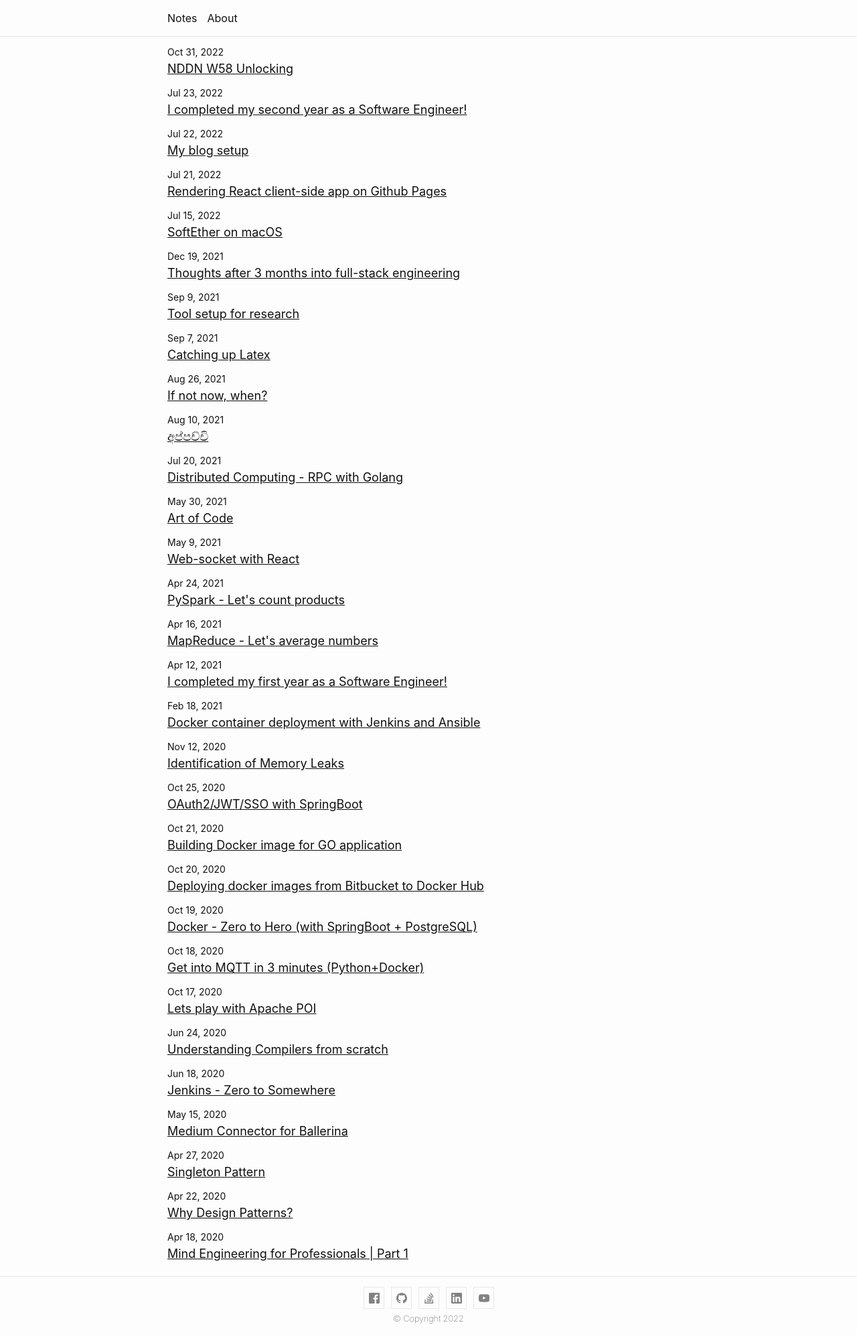
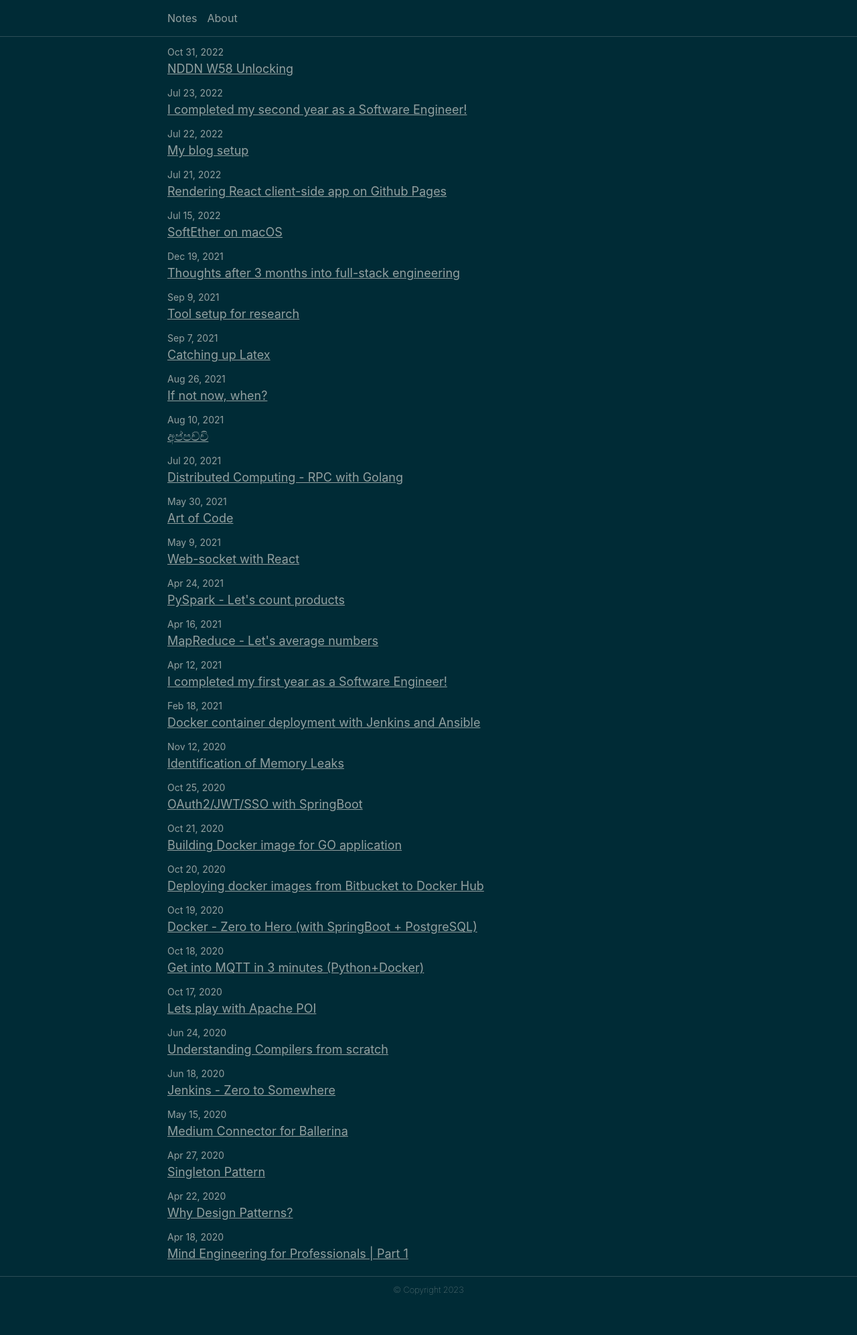
Before and after one commit to isurunuwanthilaka/isurunuwanthilaka.github.io, a Jekyll site: the page built from index.html, in a window 1280 px wide. Shown: the whole page at 67% size. Built offline with Jekyll 4.4.1, drawn with Linux system fonts in a browser that asks for light colours; nearby versions of some CDN libraries; after the commit the page ends 1950 px from its top, so only the background shows below that; some of the changed lines change nothing that is shown.

Commit message:
minor theme updates

```diff
--- a/_config.yml
+++ b/_config.yml
@@ -13,12 +13,8 @@
 #Social Media
 minima:
   social_links:
-    facebook: isurunuwanthilaka
     github: isurunuwanthilaka
-    stackoverflow: "9559501"
     linkedin: isurunuwanthilaka
-    youtube_channel: UCWT6lIKNUN-1F-WxIov4NUQ
-    youtube_channel_name: Isuru Nuwanthilaka
 
 # Build settings
 markdown: kramdown
@@ -29,6 +25,9 @@
   - jekyll-seo-tag
   - jemoji
 
+minima:
+  skin: solarized-dark
+
 # Google Analytics
 google_analytics: G-13KD5X904R
 
--- a/_includes/footer.html
+++ b/_includes/footer.html
@@ -3,5 +3,5 @@
     <div class="social-links">
       {%- include social.html -%}
     </div>
-    <div class="footer-copy">© Copyright 2022</div>
+    <div class="footer-copy">© Copyright 2023</div>
 </footer>
```
